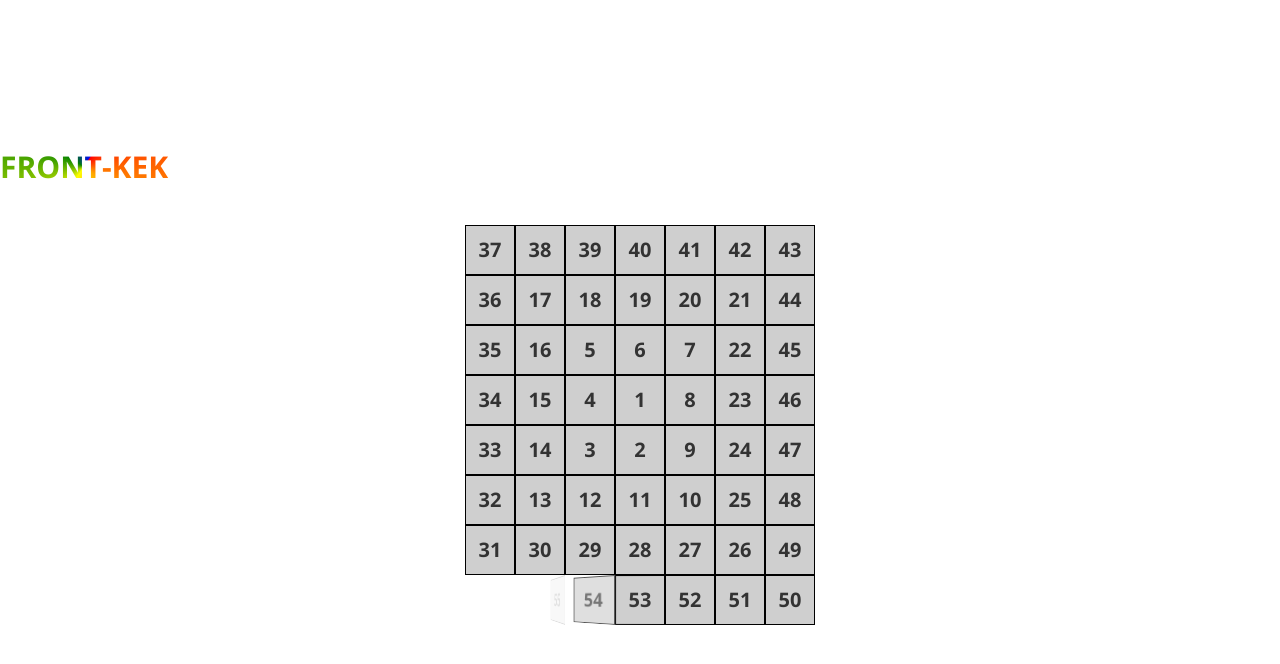
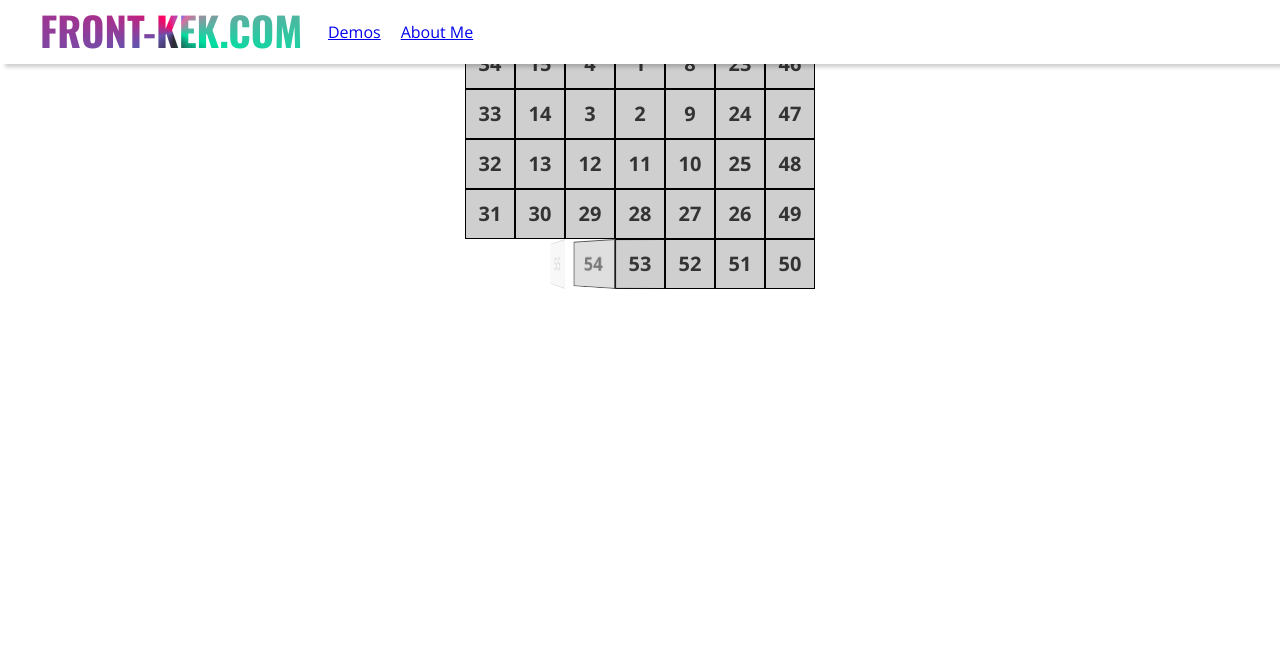
Before and after one commit to kainanaina/front-kek, a Next.js app: page /demos/spiral-blocks in a window 1280 px wide. Shown: the top 664 px of the page. Built offline with nearby package versions, Linux system fonts and the light colour scheme.

Commit message:
update layout

```diff
--- a/src/app/demos/form-switch/page.tsx
+++ b/src/app/demos/form-switch/page.tsx
@@ -6,6 +6,7 @@ const FormSwitchPage = () => {
   return (
     <>
       <DemoContainer>
+        <p>Click on SIGN UP button to trigger animation</p>
         <Demo />
       </DemoContainer>
       <Texterino />
--- a/src/app/demos/form-switch/styles.module.scss
+++ b/src/app/demos/form-switch/styles.module.scss
@@ -1,20 +1,20 @@
-.container {
+.container { // not critical for the demo, just setting boundries for it
   width: 800px;
   max-width: 100%;
 }
 
 .demo {
-  $demoRef: &;
-  --demo-height: 550px;
+  $demoRef: &; // saving reference in a variable is a good way to avoid issues if you'll decide to rename the main class after and forget to rename it in all places inside
   --switcher-width: 260px;
   --arrow-offset: 30px;
-  --btn-height: 36px;
   --anim-time: 1.2s;
   --transition-transform: transform var(--anim-time) ease-in-out;
   --transition-opacity: opacity 0s calc(var(--anim-time) / 2);
 
-  height: var(--demo-height);
-  filter: drop-shadow(0 0 10px rgba(0,0,0,0.3));
+  --btn-height: 36px;
+
+  height: 550px; // can be fluid also
+  filter: drop-shadow(0 0 10px rgba(0,0,0,0.3)); // it's basically a box-shadow, but can be applied to complex shapes like clip-path, unlike regular box-shadow
 
   button {
     display: block;
@@ -26,13 +26,13 @@
     cursor: pointer;
   }
 
-  @mixin switched {
+  @mixin switched { // I'm using mixins to apply rules when state class is active, used via "@include switched"
     #{$demoRef}._switched & {
       @content;
     }
   }
 
-  &Inner {
+  &Inner { // inner container is required to make drop-shadow work with clip-path (of nested element), as per https://css-tricks.com/using-box-shadows-and-clip-path-together/
     --demoX1: 0;
     --demoX2: calc(100% - var(--arrow-offset));
     --demoX3: 100%;
@@ -46,6 +46,7 @@
     background: #fff;
     transition: clip-path var(--anim-time) ease-in-out;
     will-change: clip-path;
+    // clip the main container to match the arrow shape, otherwise there will be white corners
     clip-path: polygon(var(--demoX1) 0, var(--demoX2) 0, var(--demoX3) 50%, var(--demoX4) 100%, var(--demoX5) 100%, var(--demoX6) 50%);
 
     @include switched {
@@ -58,7 +59,7 @@
     }
   }
 
-  &Forms {
+  &Forms { // this container nests both of our forms and moves during animation from side to side
     height: 100%;
     transition: var(--transition-transform);
     will-change: transform;
@@ -68,7 +69,7 @@
     }
   }
 
-  &Form {
+  &Form { // specific form container that swaps opacity and pointer-events during animation for active/inactive forms
     position: absolute;
     inset: 0;
     transition: var(--transition-opacity);
@@ -90,13 +91,14 @@
       }
     }
 
-    &Content {
+    &Content { // nested wrapper for form content that forces it to be centered with width of the switcher
       width: var(--switcher-width);
       margin: 0 auto;
     }
   }
 
   &Switcher {
+    // switcher is essentially a top-level overlay, that gets cropped via clip-path to make it look like an arrow with some content inside
     --x1: calc(100% - var(--switcher-width));
     --x2: calc(100% - var(--arrow-offset));
     --x3: 100%;
@@ -118,7 +120,16 @@
     transition: clip-path var(--anim-time) ease-in-out;
     will-change: clip-path;
 
-    &:before {
+    @include switched {
+      --x1: var(--arrow-offset);
+      --x2: var(--switcher-width);
+      --x3: calc(var(--switcher-width) - var(--arrow-offset));
+      --x4: var(--switcher-width);
+      --x5: var(--arrow-offset);
+      --x6: 0;
+    }
+
+    &:before { // overlay to make image background darker, which improves readability of the text
       content: '';
       position: absolute;
       left: 0;
@@ -128,16 +139,10 @@
       background: rgba(0,0,0,0.6);
     }
 
-    @include switched {
-      --x1: var(--arrow-offset);
-      --x2: var(--switcher-width);
-      --x3: calc(var(--switcher-width) - var(--arrow-offset));
-      --x4: var(--switcher-width);
-      --x5: var(--arrow-offset);
-      --x6: 0;
-    }
-
     &Inner {
+      // I'm using this sub-container with full-width to allow animating switcher content position with transforms, instead of left/right, because of performance difference
+      // but transforms got severe limitation - relative % values are tied to element's own width/height, not parent's, so that's why we need this sub-container
+      // thanks to calc, we can shift it all the way to the left minus switcher width, which will end up an equivalent of animating from left: calc(100% - var(--switcher-width)) to left: 0
       height: 100%;
       transition: var(--transition-transform);
       will-change: transform;
@@ -148,6 +153,7 @@
     }
 
     &Content {
+      // our content is always positioned in the same place on right, we are just moving its parent instead, as explained above
       overflow: hidden;
       position: absolute;
       right: 0;
@@ -177,6 +183,7 @@
         flex-shrink: 0;
         text-align: center;
 
+        // shift text to better match shape of the arrow
         &:first-child {
           padding-left: calc(var(--arrow-offset) + 10px);
           padding-right: calc(var(--arrow-offset) - 10px);
@@ -198,6 +205,7 @@
     }
 
     &Btn {
+      // I will be covering button with animated border in a separate tutorial, stay tuned :)
       --btn-width: 100px;
       --border-box-width: calc(var(--btn-width) * 1.45);
       --border-box-offset: calc(var(--border-box-width) / -2);
--- a/src/app/layout.tsx
+++ b/src/app/layout.tsx
@@ -1,4 +1,6 @@
-import { Open_Sans } from 'next/font/google';
+import { Open_Sans, Oswald } from 'next/font/google';
+import Link from 'next/link';
+import cn from 'classnames';
 import s from './styles.module.scss';
 import 'src/styles/index.scss';
 
@@ -14,6 +16,13 @@ const openSans = Open_Sans({
   display: 'swap',
 });
 
+const oswald = Oswald({
+  weight: ['700'],
+  style: ['normal'],
+  subsets: ['latin'],
+  display: 'swap',
+});
+
 export default function RootLayout({
   children,
 }: {
@@ -23,11 +32,37 @@ export default function RootLayout({
     <html lang="en">
       <head></head>
       <body className={openSans.className}>
-        <svg>
+        <div className={s.layout}>
+          <div className={s.layoutHeader}>
+            <div className={cn(s.layoutHeaderContent, 'container')}>
+              <Link href="/">
+                <Logo />
+              </Link>
+              <Link href="/demos">Demos</Link>
+              <Link href="/about">About Me</Link>
+            </div>
+          </div>
+          <div className={s.layoutContent}>{children}</div>
+        </div>
+      </body>
+    </html>
+  );
+}
+
+function Logo() {
+  return (
+    <>
+      <svg className={s.logoSvg}>
         <defs>
           <clipPath id="logo">
-              <text x="0" y="22" fontWeight="bold" fontSize="30px">
-                FRONT-KEK
+            <text
+              x="0"
+              y="34"
+              fontWeight="bold"
+              fontSize="40px"
+              className={oswald.className}
+            >
+              FRONT-KEK.COM
             </text>
           </clipPath>
         </defs>
@@ -35,8 +70,6 @@ export default function RootLayout({
       <div className={s.logo}>
         <div />
       </div>
-        {children}
-      </body>
-    </html>
+    </>
   );
 }
--- a/src/app/styles.module.scss
+++ b/src/app/styles.module.scss
@@ -1,3 +1,33 @@
+.layout {
+  padding-top: var(--header-height);
+
+  &Header {
+    z-index: 999;
+    position: fixed;
+    left: 0;
+    top: 0;
+    width: 100%;
+    height: var(--header-height);
+    background: #fff;
+    box-shadow: 5px 3px 4px rgba(0, 0, 0, 0.2);
+
+    &Content {
+      display: flex;
+      align-items: center;
+      height: 100%;
+      gap: 20px;
+    }
+  }
+}
+
+.logoSvg {
+  position: absolute;
+  left: 0;
+  top: 0;
+  opacity: 0;
+  pointer-events: none;
+}
+
 @keyframes rotateBg {
   to {
     transform: translate(-50%, -50%) rotate(360deg);
@@ -5,17 +35,18 @@
 }
 
 .logo {
-  width: 167px;
-  height: 22px;
+  overflow: hidden;
+  width: 268px;
+  height: 36px;
   clip-path: url(#logo);
 
   div {
     position: absolute;
     left: 50%;
     top: 50%;
-    width: 100%;
+    width: 120%;
     padding-bottom: 100%;
-    background: conic-gradient(red, orange, yellow, green, blue);
+    background: conic-gradient(#E966A0, #00DFA2, #2B2730, #6554AF, #FF0060, #9575DE);
     transform: translate(-50%, -50%) rotate(0deg);
     animation: rotateBg 5s linear infinite;
   }
--- a/src/components/DemoContainer/styles.module.scss
+++ b/src/components/DemoContainer/styles.module.scss
@@ -6,9 +6,11 @@
   display: flex;
   justify-content: center;
   align-items: center;
+  flex-direction: column;
+  gap: 20px;
   width: 1600px;
   max-width: 100%;
-  height: calc(100vh - calc(var(--vert-gap) * 2));
+  height: calc(100vh - var(--header-height) - calc(var(--vert-gap) * 2));
   padding: 20px;
   margin: var(--vert-gap) auto;
   background: #ededed;
--- /dev/null
+++ b/src/constants/index.ts
@@ -0,0 +1 @@
+export const GITHUB_REPO = 'https://github.com/kainanaina/front-kek/tree/main/';
--- a/src/styles/globals.scss
+++ b/src/styles/globals.scss
@@ -18,6 +18,10 @@ body {
   line-height: 1.5;
 }
 
+:root {
+  --header-height: 64px;
+}
+
 input, button {
   border: none;
   outline: none;
@@ -25,12 +29,16 @@ input, button {
   font-family: inherit;
 }
 
+.container {
+  width: 1280px;
+  max-width: 100%;
+  padding: 0 40px;
+  margin: 0 auto;
+}
+
 .texterino {
   --spacing: 12px;
 
-  width: 1280px;
-  max-width: 100%;
-  padding: 0 40px;
   margin: 40px auto;
 
   > *:not(:last-child) {
--- /dev/null
+++ b/src/utils/index.ts
@@ -0,0 +1,3 @@
+import { GITHUB_REPO } from 'src/constants';
+
+export const getGithubUrl = (path: string) => `${GITHUB_REPO}${path}`;
```
Also changed, not shown: src/app/demos/form-switch/texterino.tsx (+43 -1 lines). Lines whose indentation alone changed are shown as unchanged.
